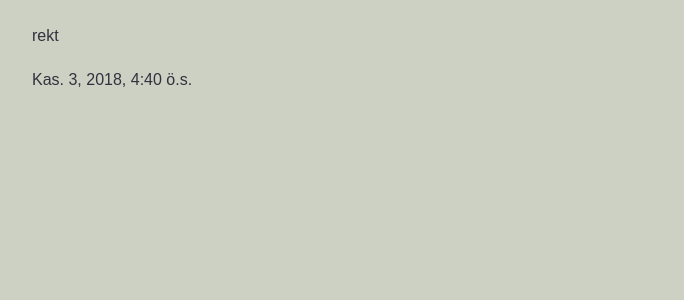
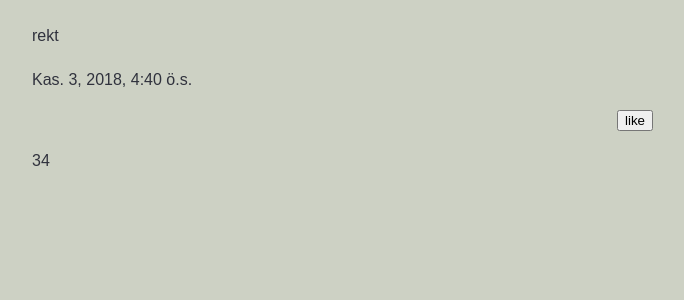
Before and after one commit to muratbas6/blogy, a Django app: a page that uses templates/post_detail.html in a window 1280 px wide. Shown: the part 130-430 px from the top of the page, without its empty margins (5-689 px from the left). Run offline with Django 3.2, Linux system fonts and the light colour scheme; data comes from the database, SQL or seed files in the repository; both versions use the stored data as it was after the commit; some libraries are stand-ins or nearby versions.

Commit message:
added like button

```diff
--- a/myblog/admin.py
+++ b/myblog/admin.py
@@ -5,7 +5,7 @@
 
 
 class adminPost(admin.ModelAdmin):
-    list_display = ["header", "date", "slug"]
+    list_display = ["header", "date", "slug","like"]
     list_display_links = ["date"]
     list_filter = ["date"]
     search_fields = ["header", "text"]
--- a/myblog/models.py
+++ b/myblog/models.py
@@ -1,12 +1,14 @@
 from django.db import models
 from ckeditor.fields import RichTextField
 from django.utils.text import slugify
+from django.urls import reverse
 
 # Create your models here.
 
 
 class Post(models.Model):
     header = models.CharField(max_length=30)
+    like = models.IntegerField(default=0)
     text = RichTextField()
     date = models.DateTimeField(auto_now_add=True)
     slug = models.SlugField(unique=True, editable=False,
@@ -30,3 +32,7 @@
         self.slug = self.get_unique_slug()
 
         return super(Post, self).save(*args, **kwargs)
+
+    def get_absolute_url(self):
+        return reverse('detail_page', args=[str(self.slug)])
+        print("helo")
--- a/myblog/urls.py
+++ b/myblog/urls.py
@@ -5,5 +5,6 @@
     path('', views.main_page, name='main_page'),
     path('post/<str:slug>', views.post_detail, name='detail_page'),
     path('create', views.create_post, name='create_post'),
-    path('publish', views.publish_post, name="publish_post")
+    path('publish', views.publish_post, name="publish_post"),
+    path('post/like/<int:id>',views.like_post,name="like_post"),
 ]
--- a/myblog/views.py
+++ b/myblog/views.py
@@ -3,19 +3,37 @@
 from .forms import CreateForm
 from django.contrib.admin.views.decorators import staff_member_required
 from django.utils.text import slugify
+from django.http import HttpResponseRedirect
+from django.shortcuts import get_object_or_404
 
 # Create your views here.
 
 
 def main_page(request):
     posts = Post.objects.all()
-
     return render(request, 'index.html', {"posts": posts})
 
 
 def post_detail(request, slug):
     post = Post.objects.get(slug=slug)
     return render(request, 'post_detail.html', {"post": post})
+
+
+def like_post(request,id):
+    post = Post.objects.get(id=id)
+    post.like += 1
+    post.save()
+    return HttpResponseRedirect(post.get_absolute_url())
+
+
+
+
+
+
+
+
+
+
 
 
 @staff_member_required
--- a/templates/post_detail.html
+++ b/templates/post_detail.html
@@ -8,6 +8,14 @@
      <div class="post-text">
         <p>{{post.text|safe}}</p>
         <p>{{post.date}}</p>
+
+        <form action="like/{{ post.id  }}" method="post">
+            {% csrf_token %}
+            <button type="submit" name="post_id" value="{{ post.id }}">like</button>
+            <p>{{post.like}}</p>
+        </form>
+
+
     </div>
 </div>
 {% endblock body %}
```
Also changed, not shown: db.sqlite3, myblog/migrations/0006_post_like.py (added).
